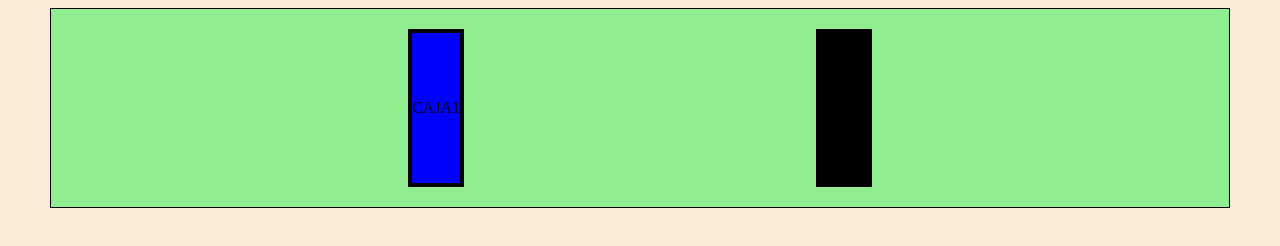
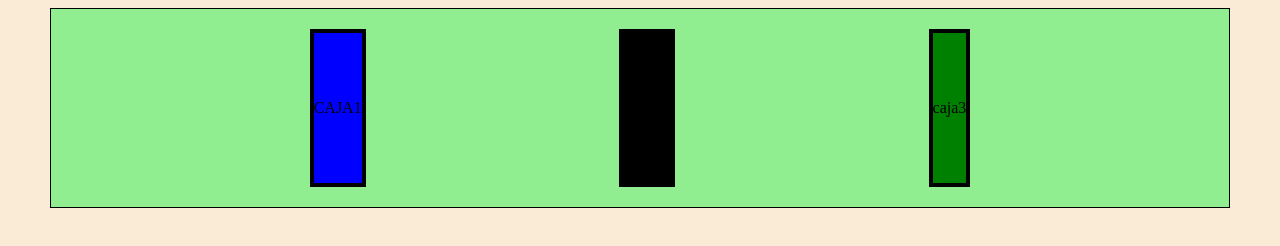
Before and after one commit to darklink2003/practicas-git, a plain HTML site: page index.html in a window 1280 px wide. Drawn offline with Linux system fonts and the light colour scheme.

Commit message:
commit desde visual code

```diff
--- a/index.html
+++ b/index.html
@@ -11,7 +11,8 @@
 <body>
     <main class="container">
         <div class="caja1">CAJA1</div>
-        <div class="caja2">CAJA3</div>
+        <div class="caja2">CAJA2</div>
+        <div class="caja3">caja3</div>
     </main>
 
 </body>
```
